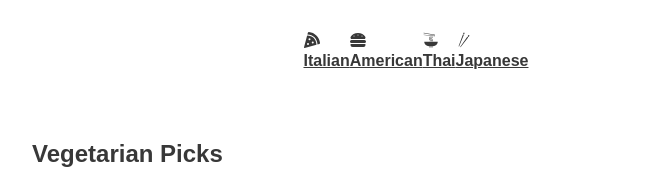
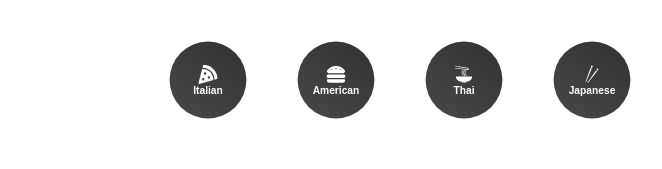
Before and after one commit to Antheam/Find-recipe, a React (Create React App) app: page / in a window 1280 px wide. Shown: the top 169 px of the page, without its empty margins (224-886 px from the left). Built offline with nearby package versions, Linux system fonts and the light colour scheme; no server answers.

Commit message:
add Category component

```diff
--- a/src/components/Category.jsx
+++ b/src/components/Category.jsx
@@ -7,22 +7,22 @@
 function Category() {
   return (
     <List>
-      <NavLink to={"/cuisine/italian"}>
+      <SLink to={"/cuisine/italian"}>
         <FaPizzaSlice />
         <h4>Italian</h4>
-      </NavLink>
-      <NavLink to={"/cuisine/american"}>
+      </SLink>
+      <SLink to={"/cuisine/american"}>
         <FaHamburger />
         <h4>American</h4>
-      </NavLink>
-      <NavLink to={"/cuisine/thai"}>
+      </SLink>
+      <SLink to={"/cuisine/thai"}>
         <GiNoodles />
         <h4>Thai</h4>
-      </NavLink>
-      <NavLink to={"/cuisine/japanese"}>
+      </SLink>
+      <SLink to={"/cuisine/japanese"}>
         <GiChopsticks />
         <h4>Japanese</h4>
-      </NavLink>
+      </SLink>
     </List>
   );
 }
@@ -31,4 +31,28 @@
   justify-content: center;
   margin: 2rem 0rem;
 `;
+const SLink = styled(NavLink)`
+  display: flex;
+  flex-direction: column;
+  justify-content: center;
+  align-items: center;
+  border-radius: 50%;
+  margin-right: 2rem;
+  text-decoration: none;
+  background: linear-gradient(35deg, #494949, #313131);
+  width: 6rem;
+  height: 6rem;
+  cursor: pointer;
+  transform: scale(0.8);
+
+  h4 {
+    color: white;
+    font-size: 0.8rem;
+  }
+
+  svg {
+    color: white;
+    font-size: 1.5rem;
+  }
+`;
 export default Category;
--- a/src/pages/Cuisine.jsx
+++ b/src/pages/Cuisine.jsx
@@ -19,10 +19,39 @@
   };
 
   useEffect(() => {
-    // getCuisine();
+    getCuisine(params.type);
     console.log(params);
-  }, []);
-  return <div>Cuisine</div>;
+  }, [params.type]);
+  return (
+    <Grid>
+      {cuisine.map((item) => {
+        return (
+          <Card key={item.id}>
+            <img src={item.image} />
+            <h4>{item.title}</h4>
+          </Card>
+        );
+      })}
+    </Grid>
+  );
 }
 
+const Grid = styled.div`
+  display: grid;
+  grid-template-columns: repeat(auto-fit, minmax(20rem, 1fr));
+  grid-gap: 3rem;
+`;
+const Card = styled.div`
+  img {
+    width: 100%;
+    border-radius: 2rem;
+  }
+  a {
+    text-decoration: none;
+  }
+  h4 {
+    text-align: center;
+    padding: 1rem;
+  }
+`;
 export default Cuisine;
```
